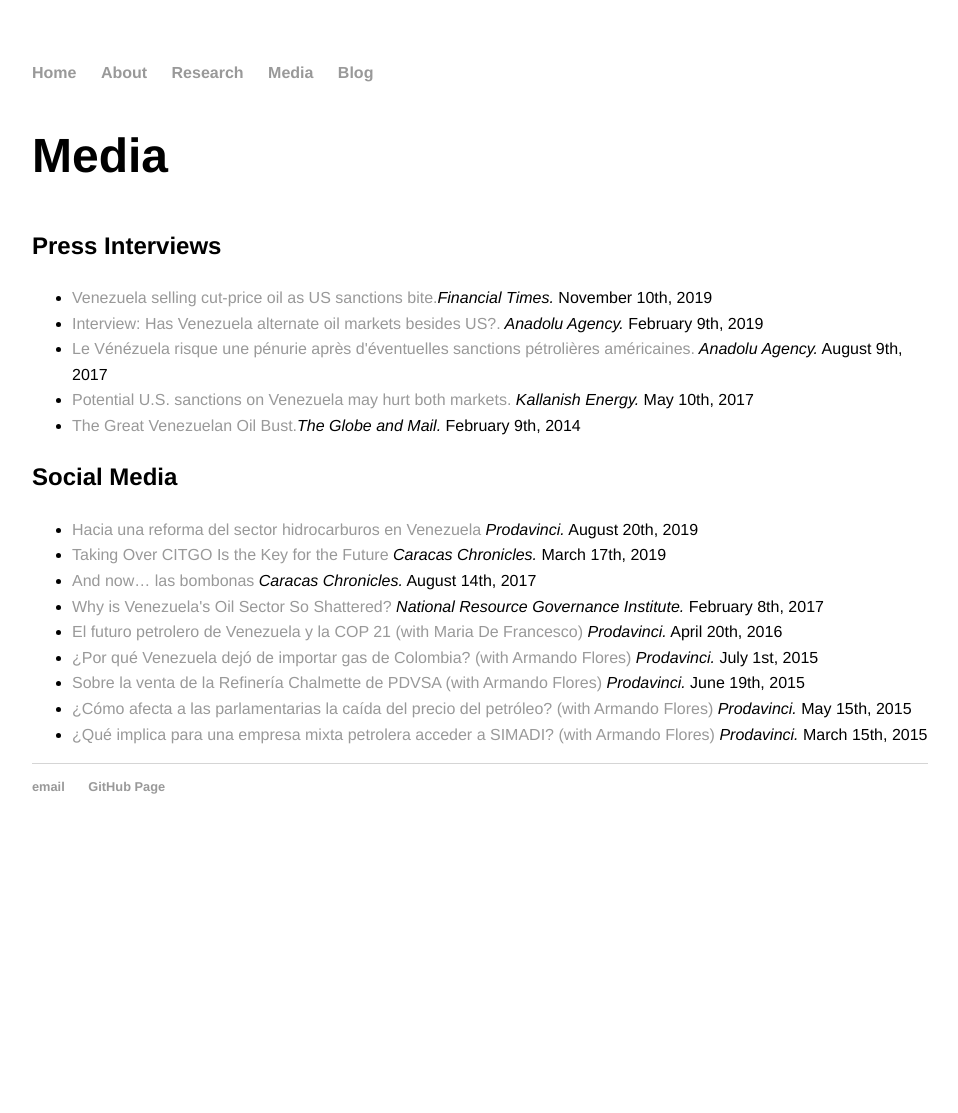
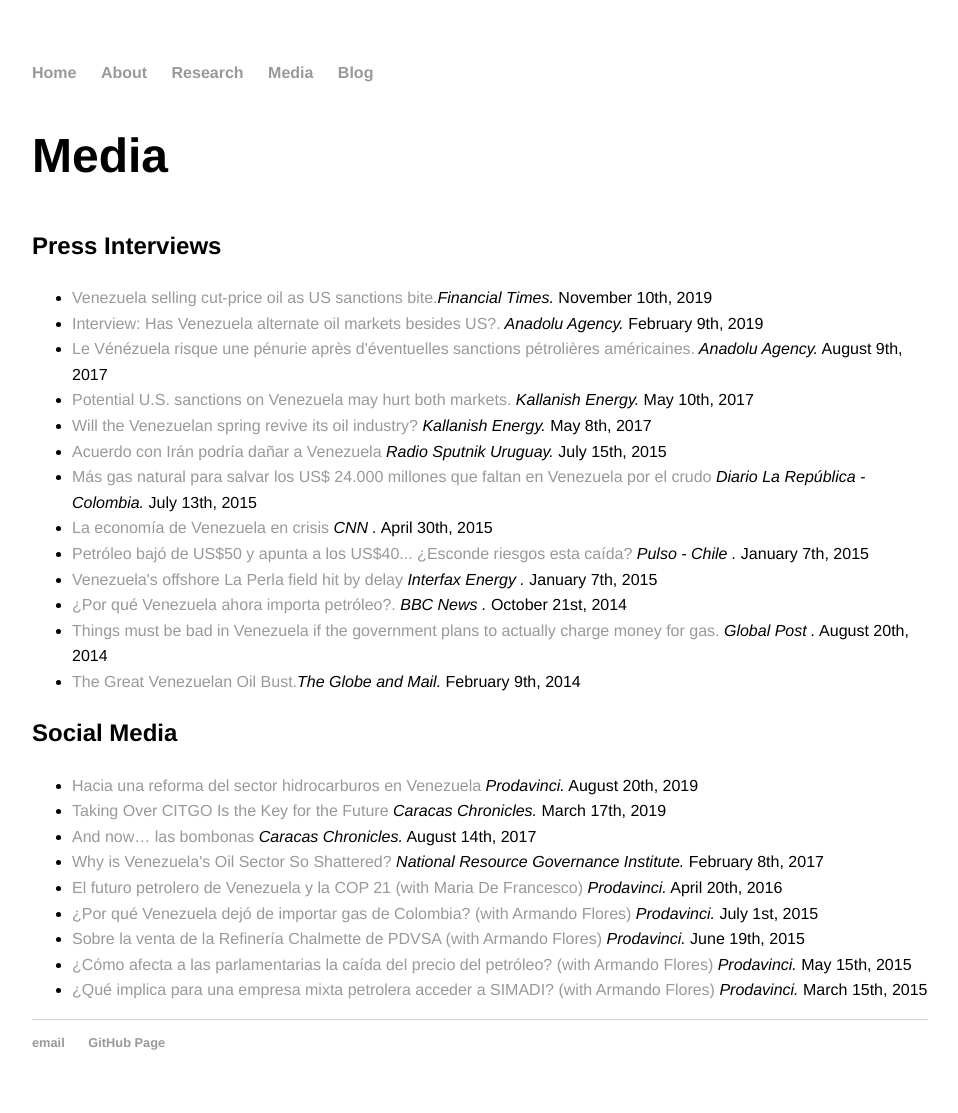
Before and after one commit to igorteo84/igorteo84.github.io, a Jekyll site: the page built from media/index.html, in a window 1280 px wide. Shown: the whole page, without its empty margins (160-1118 px from the left). Built offline with Jekyll 4.4.1, drawn with Linux system fonts in a browser that asks for light colours; before the commit the page ends 900 px from its top, so only the background shows below that.

Commit message:
Update index.html

```diff
--- a/media/index.html
+++ b/media/index.html
@@ -10,7 +10,15 @@
 		<li><a href="https://www.ft.com/content/700641ec-fc28-11e9-a354-36acbbb0d9b6?accessToken=zwAAAW5bSUnAkc9wBkHs_CgR6dOjVDasu7DZtg.MEYCIQDM1CeAMuSMKA_99qN2PSmnQPnZgctW0-18D0WsCEvznAIhAKxfYlf0XamVHBm09-fN1Y18QHargy-2lwPh0RyaTmF3&sharetype=gift?token=8e1e1fe5-7892-44ec-90d4-1d6f69b29824">Venezuela selling cut-price oil as US sanctions bite.</a><em>Financial Times.</em> November 10th, 2019</li>
 		<li><a href="https://www.aa.com.tr/en/energy/international-relations/interview-has-venezuela-alternate-oil-markets-besides-us/23412">Interview: Has Venezuela alternate oil markets besides US?.</a><em> Anadolu Agency.</em> February 9th, 2019</li>
 		<li><a href="https://www.aa.com.tr/fr/monde/le-v%C3%A9n%C3%A9zuela-risque-une-p%C3%A9nurie-apr%C3%A8s-d%C3%A9ventuelles-sanctions-p%C3%A9troli%C3%A8res-am%C3%A9ricaines-expert/880679">Le Vénézuela risque une pénurie après d'éventuelles sanctions pétrolières américaines.</a><em> Anadolu Agency.</em> August 9th, 2017</li>
-		<li><a href="http://www.kallanishenergy.com/2017/05/10/potential-u-s-sanctions-on-venezuela-may-hurt-both-markets/">Potential U.S. sanctions on Venezuela may hurt both markets.</a><em> Kallanish Energy.</em> May 10th, 2017</li>
+		<li><a href="http://www.kallanishenergy.com/2017/05/10/potential-u-s-sanctions-on-venezuela-may-hurt-both-markets/"> Potential U.S. sanctions on Venezuela may hurt both markets.</a><em> Kallanish Energy.</em> May 10th, 2017</li>
+		<li><a href="http://www.kallanishenergy.com/2017/05/08/will-the-venezuelan-spring-revive-its-oil-industry/"> Will the Venezuelan spring revive its oil industry? </a><em> Kallanish Energy.</em> May 8th, 2017</li>
+		<li><a href="http://mundo.sputniknews.com/economia/20150715/1039341026.html"> Acuerdo con Irán podría dañar a Venezuela </a><em> Radio Sputnik Uruguay.</em> July 15th, 2015</li>
+		<li><a href="http://www.larepublica.co/m%C3%A1s-gas-natural-para-salvar-los-us24000-millones-que-faltan-en-venezuela-por-el-crudo_276091"> Más gas natural para salvar los US$ 24.000 millones que faltan en Venezuela por el crudo </a><em> Diario La República - Colombia.</em> July 13th, 2015</li>
+		<li><a href="http://edition.cnn.com/videos/spanish/2015/04/30/cnnee-dinero-intvw-energy-venezuela-intvw-igor-hernandez.cnn"> La economía de Venezuela en crisis </a><em> CNN .</em> April 30th, 2015</li>
+		<li><a href="http://www.pulso.cl/noticia/economia/internacional/2015/01/9-56217-9-petroleo-bajo-de-us50-y-apunta-a-los-us40-esconde-riesgos-esta-caida.shtml"> Petróleo bajó de US$50 y apunta a los US$40... ¿Esconde riesgos esta caída? </a><em> Pulso - Chile .</em> January 7th, 2015</li>
+		<li><a href="http://interfaxenergy.com/gasdaily/article/14854/venezuelas-offshore-la-perla-field-hit-by-delay"> Venezuela's offshore La Perla field hit by delay </a><em> Interfax Energy .</em> January 7th, 2015</li>
+		<li><a href="http://www.bbc.co.uk/mundo/noticias/2014/10/141020_venezuela_importa_petroleo_dp"> ¿Por qué Venezuela ahora importa petróleo?. </a><em> BBC News .</em> October 21st, 2014</li>
+		<li><a href="http://www.globalpost.com/dispatch/news/regions/americas/venezuela/140819/venezuelan-gas-prices"> Things must be bad in Venezuela if the government plans to actually charge money for gas. </a><em> Global Post .</em> August 20th, 2014</li>
 		<li><a href="https://www.theglobeandmail.com/report-on-business/industry-news/energy-and-resources/the-venezuelan-oil-bust/article16771856/">The Great Venezuelan Oil Bust.</a><em>The Globe and Mail.</em> February 9th, 2014</li>
 	</ul>
 
```
